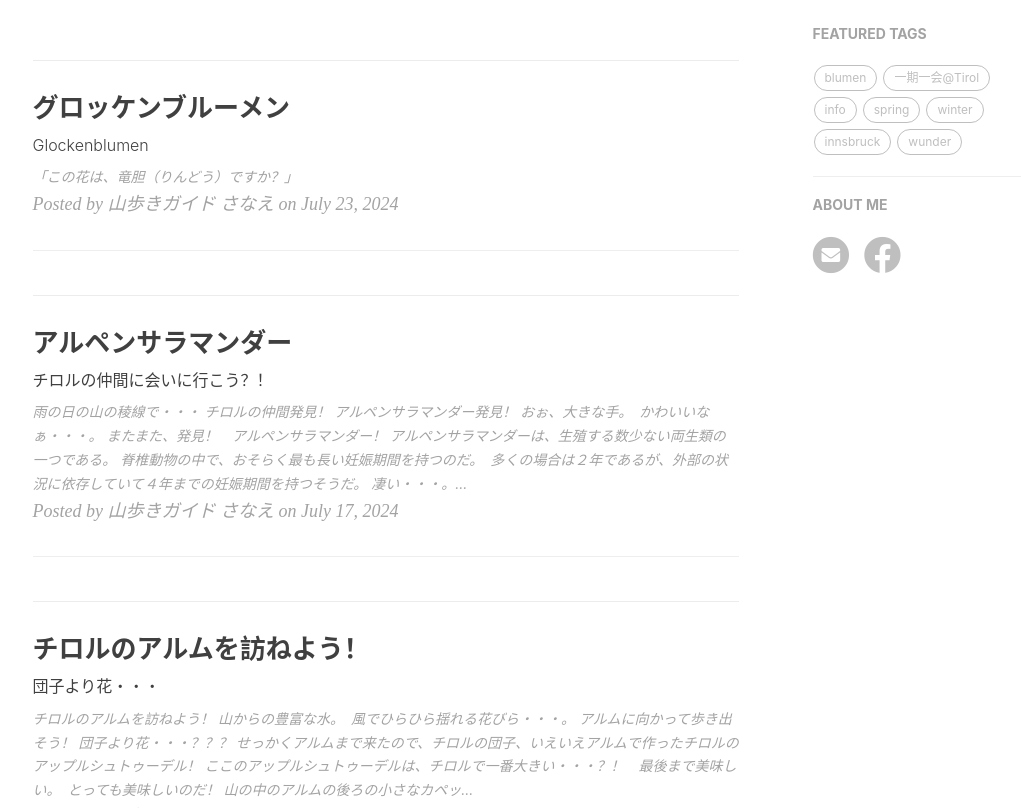
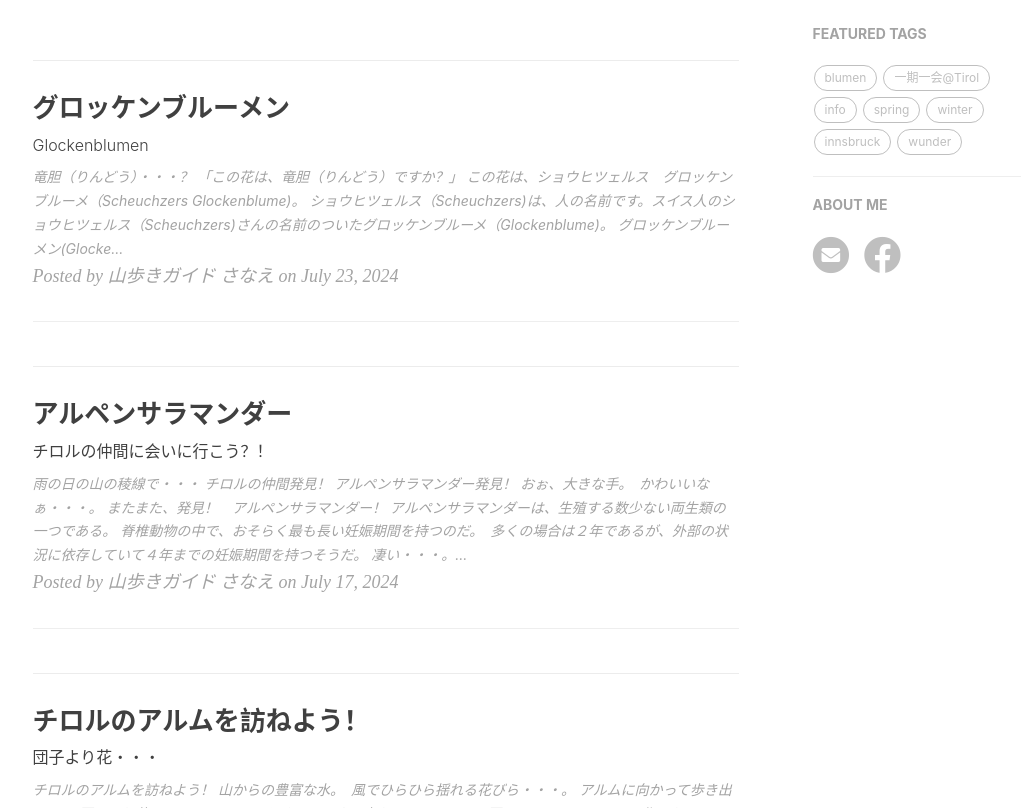
Before and after one commit to yamayagi/yamayagi.github.io, a Jekyll site: the page built from index.html, in a window 1280 px wide and 900 px high, scrolled down 330 px, cut to the strip 92-900 px from the top of the window. Shown: the whole strip, without its empty margins (135-1156 px from the left). Built offline with Jekyll 4.4.1, drawn with Linux system fonts in a browser that asks for light colours; nearby versions of some CDN libraries; the list of posts is cut into pages by our own code; comment, search, counter and statistics services are not loaded.

Commit message:
Update 2024-07-23-blumen.md

```diff
--- a/_posts/2024-07-23-blumen.md
+++ b/_posts/2024-07-23-blumen.md
@@ -4,5 +4,55 @@
 tags: [blumen]
 ---
 
+# 竜胆（りんどう）・・・？
 
 「この花は、竜胆（りんどう）ですか？」
+
+![scheuchzersglockenblume](https://piwigo.schickl.de/i.php?/upload/2024/07/21/20240721150915-f253b031-me.jpg)
+
+この花は、ショウヒツェルス　グロッケンブルーメ（Scheuchzers Glockenblume)。
+
+ショウヒツェルス（Scheuchzers)は、人の名前です。スイス人のショウヒツェルス（Scheuchzers)さんの名前のついたグロッケンブルーメ（Glockenblume)。
+
+
+# グロッケンブルーメン(Glockenblumen)
+
+ドイツ語 「Glockenblume」　を日本語に直訳すると・・・。
+
+「鐘の花」。　鐘のような形をした花。　いろいろあるよ！
+
+![bueschelglockenblume](https://piwigo.schickl.de/i.php?/upload/2024/07/21/20240721151921-e6f5eee3-me.jpg)
+
+ブッシュェル　グロッケンブルーメ （Büschel-Glockenblume）。
+
+
+# ホタルブクロ属・・・
+
+「グロッケンブルーメン(Glockenblumen)」は、竜胆（りんどう）か・・・？？？
+
+「グロッケンブルーメン(Glockenblumen)」は、ホタルブクロ属、ホタルブクロの仲間だ！
+
+![baertigeglockenblume](https://piwigo.schickl.de/i.php?/upload/2023/12/29/20231229103102-1c346c88-me.jpg)
+
+ベアティゲ　グロッケンブルーメ （Büschel-Glockenblume）。
+
+厳しい寒さ、風に耐えるために毛が生えているのだ。
+
+
+# キキョウ科
+
+ホタルブクロは、キキョウ科だ！
+
+・・・ということは・・・。
+
+グロッケンブルーメ（Glockenblume）は、キキョウの仲間と言ってよいかなぁ・・・？
+
+![zwergglockenblume](https://piwigo.schickl.de/i.php?/upload/2024/07/21/20240721151618-91f5aa39-me.jpg)
+
+ツヴェルク　グロッケンブルーメ （Zwerg Glockenblume）。
+
+白いベアティゲ　グロッケンブルーメ （Büschel-Glockenblume）。　白は珍しい・・・。
+
+グロッケンブルーメ （Glockenblume）、いろいろ・・・。
+
+みんな違って、みんないい！
```
